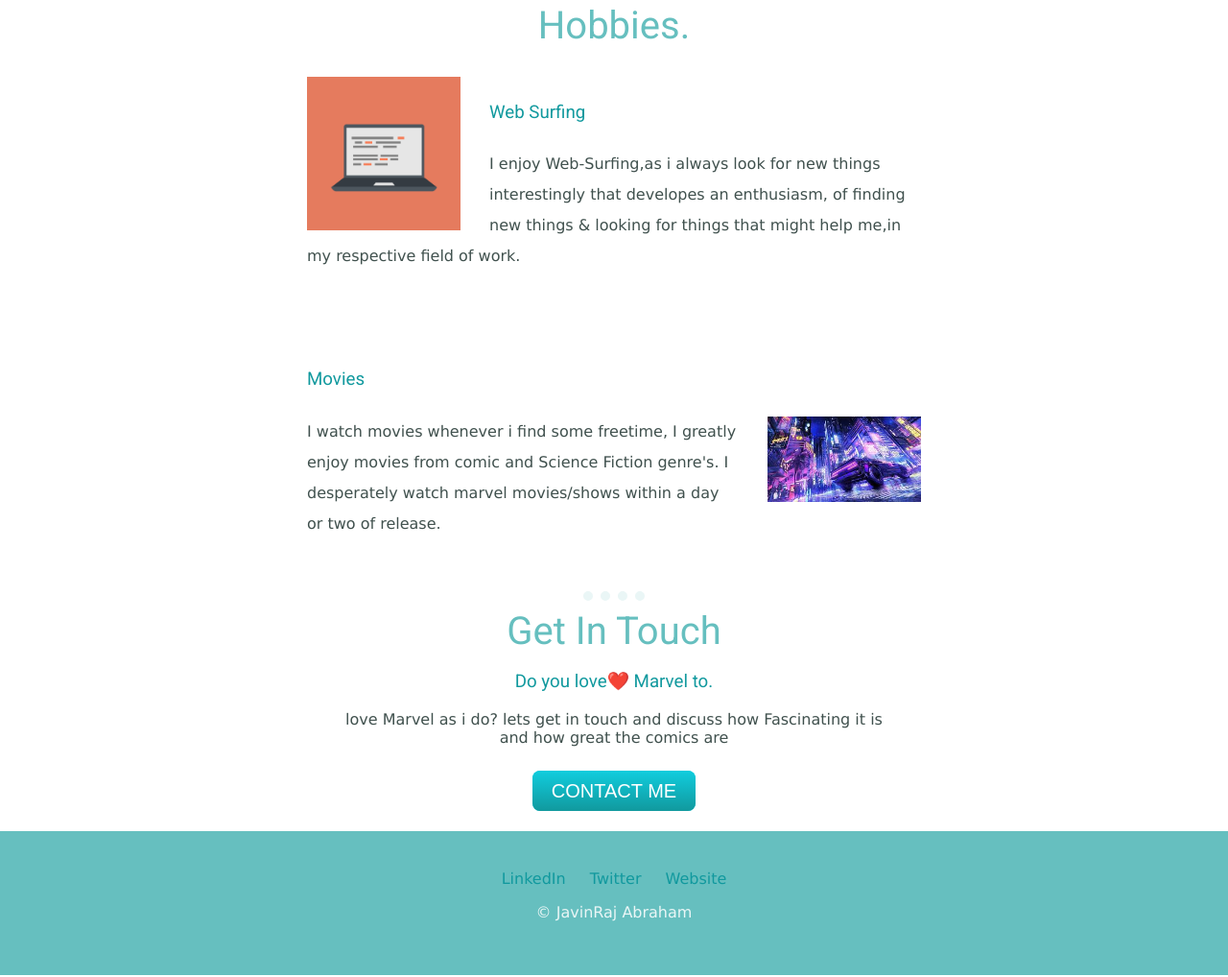
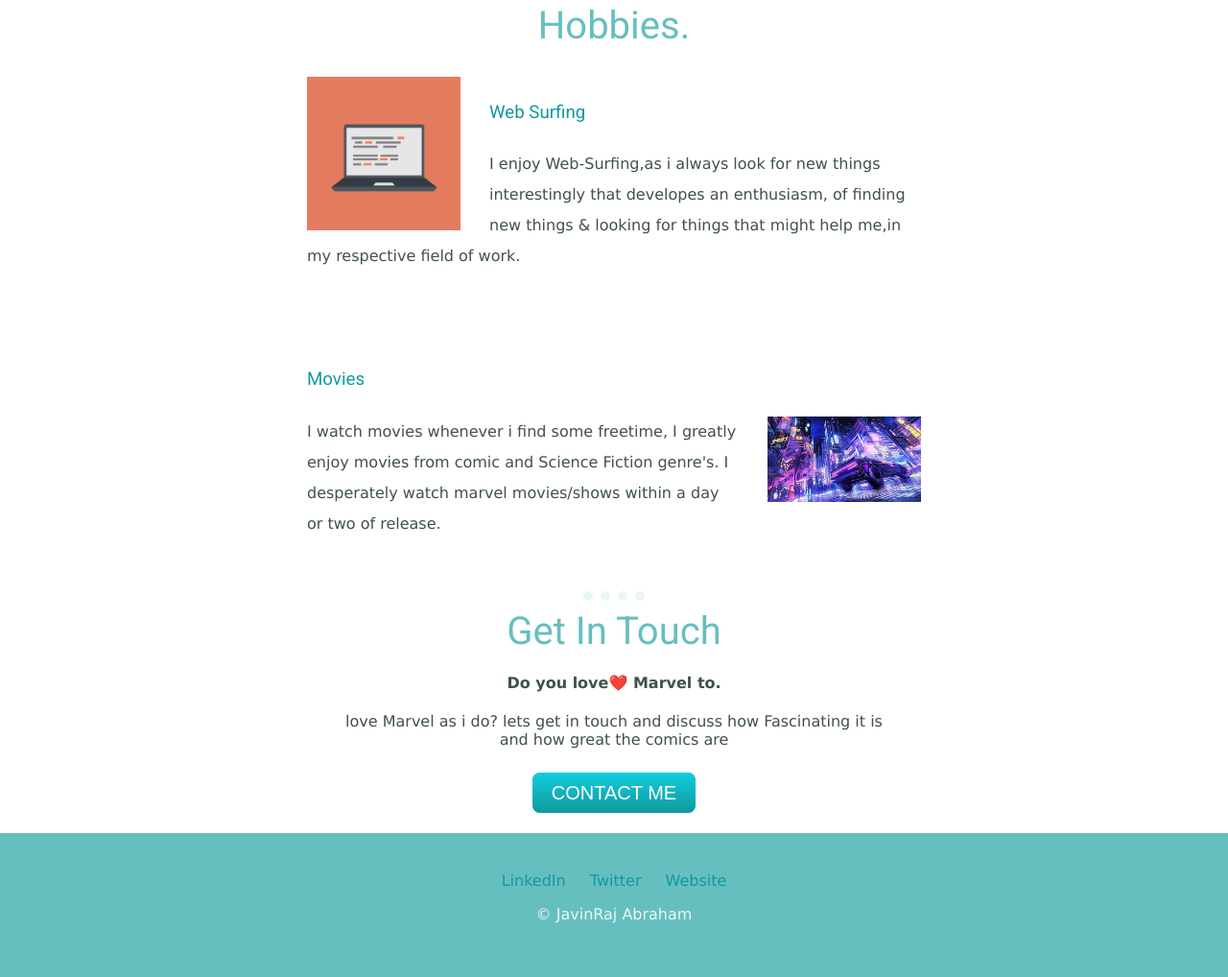
Before and after one commit to Javin3235/JavinRaj, a plain HTML site: page index.html in a window 1280 px wide. Shown: the part 1362-2380 px from the top of the page at 96% size. Drawn offline with Linux system fonts and the light colour scheme; a web font is replaced by a local one.

Commit message:
Update index.html

```diff
--- a/index.html
+++ b/index.html
@@ -40,7 +40,7 @@
     <hr>
     <div class="contact-me">
      <h2>Get In Touch</h2>
-     <h3>Do you love❤️ Marvel to.</h3>
+     <h4>Do you love❤️ Marvel to.</h4>
      <p>love Marvel as i do? lets get in touch and discuss how Fascinating it is <br>and how great the comics are</p> <br>
      <a class="contact-btn" href="mailto:javinraj756@gmail.com"> CONTACT ME </a>
 
```
